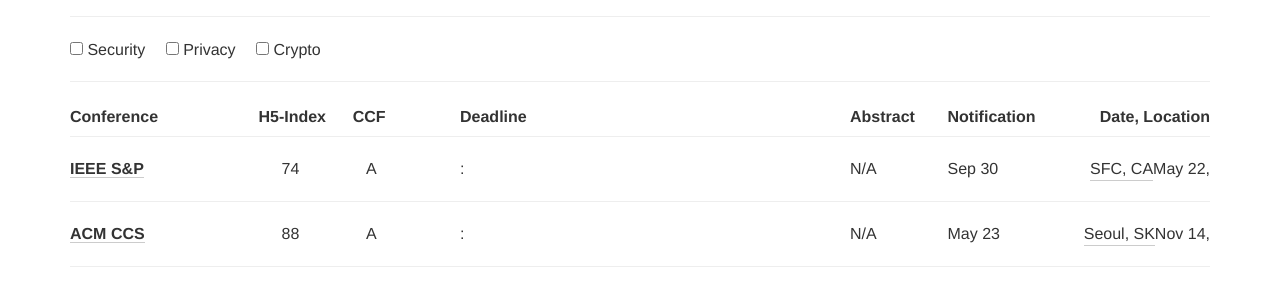
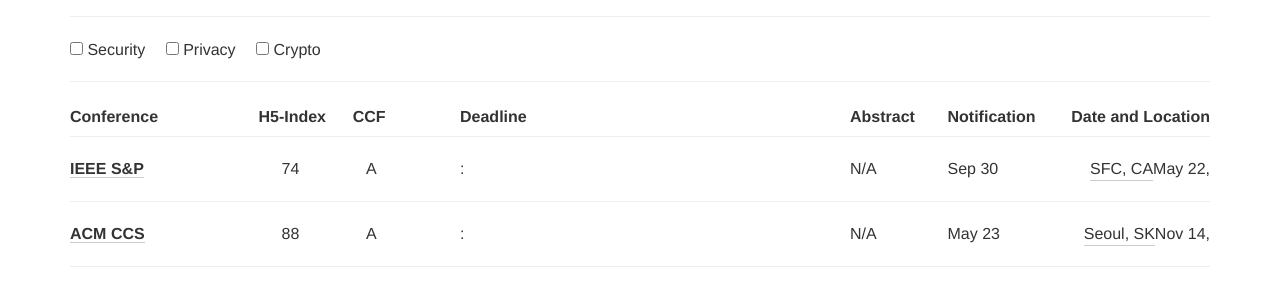
Before and after one commit to jianghaizhi/conference, a Jekyll site: the page built from index.html, in a window 1280 px wide. Shown: the part 182-472 px from the top of the page. Built offline with Jekyll 4.4.1, drawn with Linux system fonts in a browser that asks for light colours; nearby versions of some CDN libraries; comment, search, counter and statistics services are not loaded.

Commit message:
Update index.html

```diff
--- a/index.html
+++ b/index.html
@@ -51,7 +51,7 @@
       <div class="col-xs-12 col-md-4"><h2 style="float:center;">Deadline</h2></div>
         <div class="col-xs-12 col-md-1"><h2>Abstract</h2></div>
         <div class="col-xs-12 col-md-1"><h2>Notification</h2></div>
-        <div class="col-xs-12 col-md-2"><h2 style="float:right;">Date, Location</h2></div>
+        <div class="col-xs-12 col-md-2"><h2 style="float:right;">Date and Location</h2></div>
       </div>
 
             <!-- </div> -->
```
